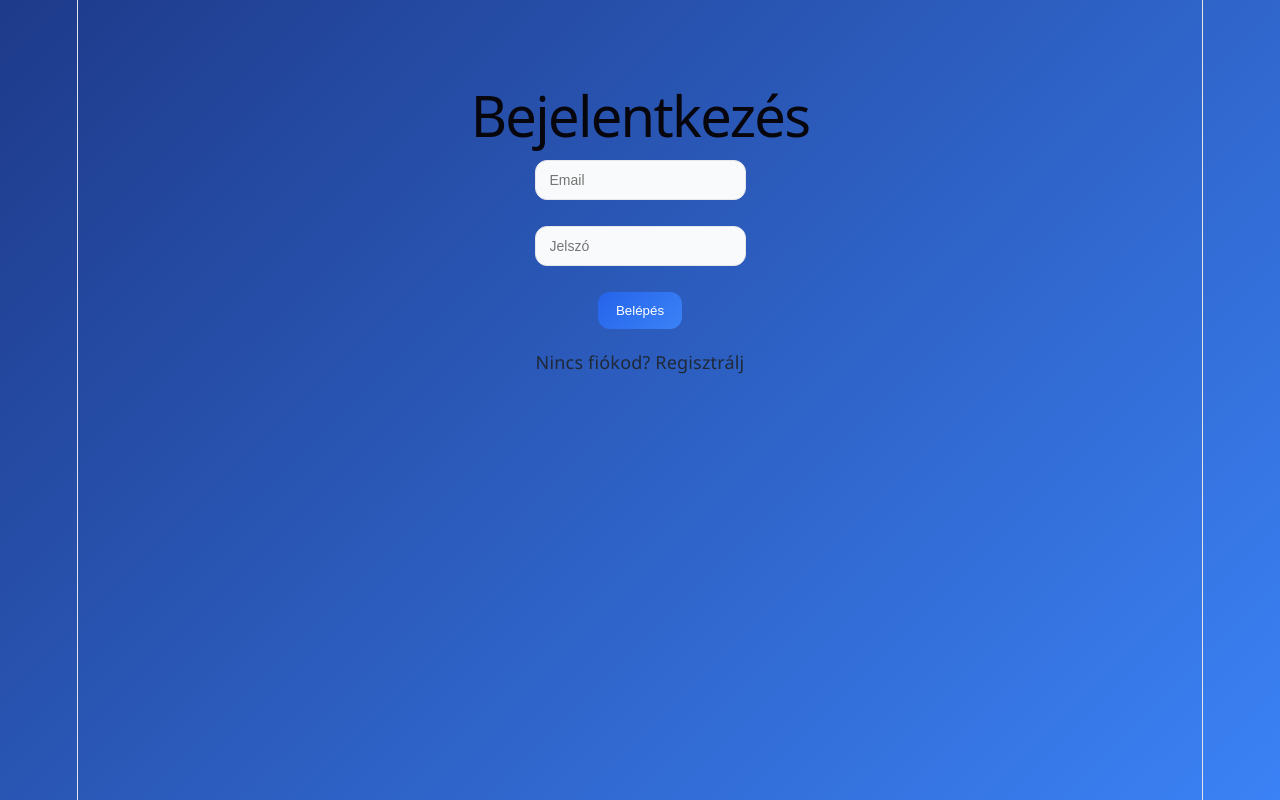
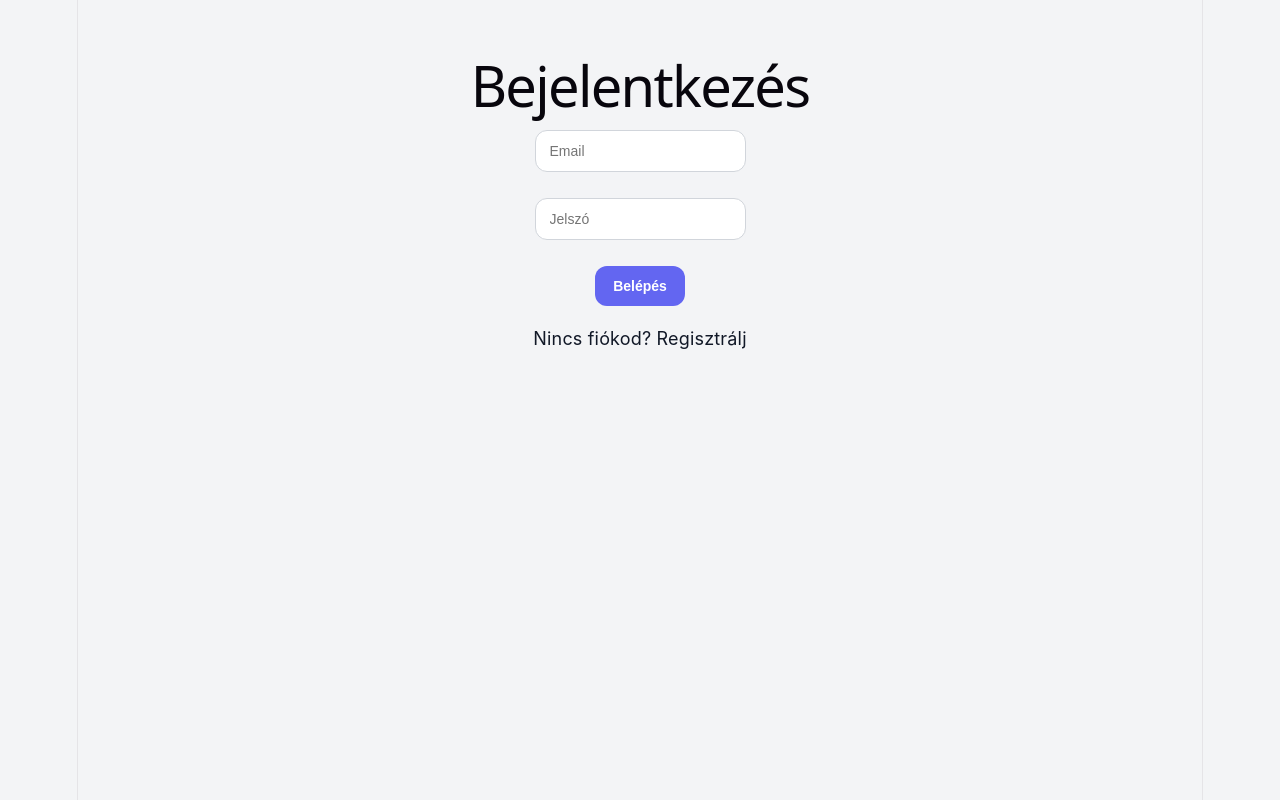
Before and after one commit to fearthesanset-star/ajanlat-frontend, a React app: page /login in a window 1280 px wide. Built offline with nearby package versions, Linux system fonts and the light colour scheme; the HTML template or start-up script is replaced by a standard one.

Commit message:
Add files via upload

```diff
--- a/src/AppMain.css
+++ b/src/AppMain.css
@@ -1,127 +1,234 @@
 body {
   margin: 0;
-  font-family: "Segoe UI", Arial, sans-serif;
-  background: linear-gradient(135deg, #1e3a8a, #3b82f6);
-  color: #1f2937;
+  background: #f3f4f6;
+  font-family: Inter, system-ui, sans-serif;
+  color: #111827;
 }
 
-/* középre húzás */
-#root {
-  padding: 30px;
-  max-width: 1400px;
-  margin: 0 auto;
+.top-bar {
+  display: flex;
+  justify-content: space-between;
+  align-items: center;
+  padding: 24px 32px;
+  background: white;
+  border-bottom: 1px solid #e5e7eb;
+  position: sticky;
+  top: 0;
+  z-index: 100;
 }
 
 .main-title {
-  color: white;
-  text-align: center;
+  margin: 0;
+  font-size: 28px;
+  font-weight: 700;
+  color: #111827;
 }
 
-/* fő cím */
-h1 {
-  font-size: 34px;
-  margin-bottom: 30px;
-  font-weight: 600;
-  color: white;
-  text-align: center;
-}
-
-/* kártya */
-.card {
-  background: white;
-  padding: 24px;
-  border-radius: 18px;
-  box-shadow: 0 12px 30px rgba(0, 0, 0, 0.08);
-  transition: 0.25s;
-}
-
-.card:hover {
-  transform: translateY(-3px);
-}
-
-/* layout */
 .grid {
   display: grid;
   grid-template-columns: 1fr 1fr;
   gap: 24px;
+  padding: 24px;
+  align-items: start;
 }
 
-/* mobil */
-@media (max-width: 768px) {
-  .grid {
-    grid-template-columns: 1fr;
-  }
-}
-
-/* sorok */
-.inline-row {
-  display: flex;
-  gap: 10px;
-  margin-bottom: 14px;
-  flex-wrap: wrap;
+.card {
+  background: white;
+  border-radius: 18px;
+  padding: 24px;
+  box-shadow:
+    0 1px 3px rgba(0,0,0,0.08),
+    0 8px 24px rgba(0,0,0,0.04);
+  border: 1px solid #e5e7eb;
 }
 
 .section-space {
   margin-top: 24px;
 }
 
-/* input */
+h2 {
+  margin-top: 0;
+  margin-bottom: 18px;
+  font-size: 22px;
+  font-weight: 700;
+  color: #111827;
+}
+
+h3 {
+  margin-top: 20px;
+  margin-bottom: 12px;
+  font-size: 18px;
+  font-weight: 600;
+}
+
+.inline-row {
+  display: flex;
+  flex-wrap: wrap;
+  gap: 12px;
+  align-items: center;
+}
+
+.form-row {
+  margin-bottom: 14px;
+}
+
 input,
 select {
-  padding: 11px 14px;
-  border: 1px solid #e5e7eb;
+  border: 1px solid #d1d5db;
   border-radius: 12px;
+  padding: 12px 14px;
   font-size: 14px;
+  background: white;
+  transition: all 0.2s ease;
   outline: none;
-  transition: 0.2s;
-  background: #f9fafb;
 }
 
 input:focus,
 select:focus {
-  border-color: #2563eb;
-  background: white;
-  box-shadow: 0 0 0 2px rgba(37, 99, 235, 0.1);
+  border-color: #6366f1;
+  box-shadow: 0 0 0 4px rgba(99,102,241,0.15);
 }
 
-/* gomb */
 button {
-  background: linear-gradient(135deg, #2563eb, #3b82f6);
+  border: none;
+  border-radius: 12px;
+  background: #6366f1;
   color: white;
-  border: none;
-  padding: 11px 18px;
-  border-radius: 12px;
+  padding: 12px 18px;
+  font-size: 14px;
+  font-weight: 600;
   cursor: pointer;
-  font-weight: 500;
-  transition: 0.2s;
+  transition:
+    transform 0.15s ease,
+    background 0.2s ease,
+    box-shadow 0.2s ease;
 }
 
 button:hover {
-  transform: scale(1.04);
-  box-shadow: 0 8px 18px rgba(37, 99, 235, 0.35);
+  background: #4f46e5;
+  transform: translateY(-1px);
+  box-shadow: 0 8px 20px rgba(99,102,241,0.25);
 }
 
-/* lista */
+button:active {
+  transform: translateY(0);
+}
+
 ul {
   list-style: none;
   padding: 0;
+  margin: 0;
 }
 
 li {
-  padding: 10px 0;
-  border-bottom: 1px solid #f1f5f9;
+  padding: 14px 16px;
+  border: 1px solid #e5e7eb;
+  border-radius: 14px;
+  margin-bottom: 12px;
+  background: #fafafa;
+  display: flex;
+  flex-wrap: wrap;
+  gap: 10px;
+  align-items: center;
+  justify-content: space-between;
 }
 
-/* kis szöveg */
+li strong {
+  color: #111827;
+}
+
 .muted {
   color: #6b7280;
+  font-size: 14px;
 }
 
-/* extra spacing */
-h2 {
-  margin-bottom: 16px;
+.full-width {
+  width: 100%;
+  box-sizing: border-box;
 }
 
-h3 {
+.medium-input {
+  min-width: 220px;
+}
+
+.small-input {
+  width: 90px;
+}
+
+.project-active {
+  border: 2px solid #6366f1;
+  background: #eef2ff;
+}
+
+.total-box {
   margin-top: 20px;
+  padding: 18px;
+  border-radius: 16px;
+  background: linear-gradient(
+    135deg,
+    #4f46e5,
+    #6366f1
+  );
+  color: white;
 }
+
+.total-box h3 {
+  margin: 0;
+  font-size: 24px;
+  color: white;
+}
+
+::-webkit-scrollbar {
+  width: 10px;
+}
+
+::-webkit-scrollbar-thumb {
+  background: #c7d2fe;
+  border-radius: 999px;
+}
+
+::-webkit-scrollbar-track {
+  background: transparent;
+}
+
+@media (max-width: 1100px) {
+  .grid {
+    grid-template-columns: 1fr;
+  }
+
+  .top-bar {
+    flex-direction: column;
+    gap: 16px;
+    align-items: flex-start;
+  }
+}
+
+@media (max-width: 700px) {
+  .grid {
+    padding: 14px;
+    gap: 16px;
+  }
+
+  .card {
+    padding: 18px;
+  }
+
+  .inline-row {
+    flex-direction: column;
+    align-items: stretch;
+  }
+
+  .medium-input,
+  .small-input {
+    width: 100%;
+  }
+
+  button {
+    width: 100%;
+  }
+
+  li {
+    flex-direction: column;
+    align-items: flex-start;
+  }
+}
```
